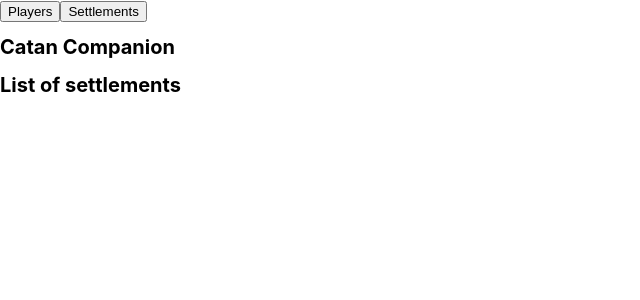
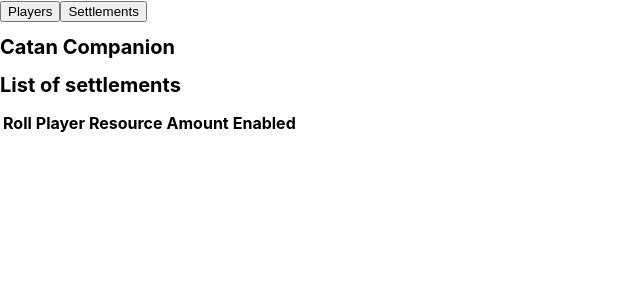
Before and after one commit to CK6853/CatanCompanion, a React (Create React App) app: page / in a window 1280 px wide. Shown: the top 300 px of the page, without its empty margins (0-640 px from the left). Built offline with nearby package versions, Linux system fonts and the light colour scheme.

Commit message:
Display settlements list for testing

```diff
--- a/src/Pages/Home.js
+++ b/src/Pages/Home.js
@@ -14,7 +14,26 @@
 
         {/*TEMP - FOR TESTING*/}
         <h1>List of settlements</h1>
-        {props.settlements.map((settlement) => (<p>{settlement}</p>))}
+        <table className="settlementsTable">
+              {/*Header row*/}
+              <tr>
+                <th>Roll</th>
+                <th>Player</th>
+                <th>Resource</th>
+                <th>Amount</th>
+                <th>Enabled</th>
+              </tr>
+              {/*Data rows*/}
+              {props.settlements.map((settlement, index) => (
+                <tr>
+                  <td>{settlement.roll}</td>
+                  <td>{settlement.player}</td>
+                  <td>{settlement.resource}</td>
+                  <td>{settlement.amount}</td>
+                  <td>{settlement.enabled ? "☑" : "☐"}</td>
+                </tr>
+              ))}
+            </table>
       </div>
     )
   }
```
